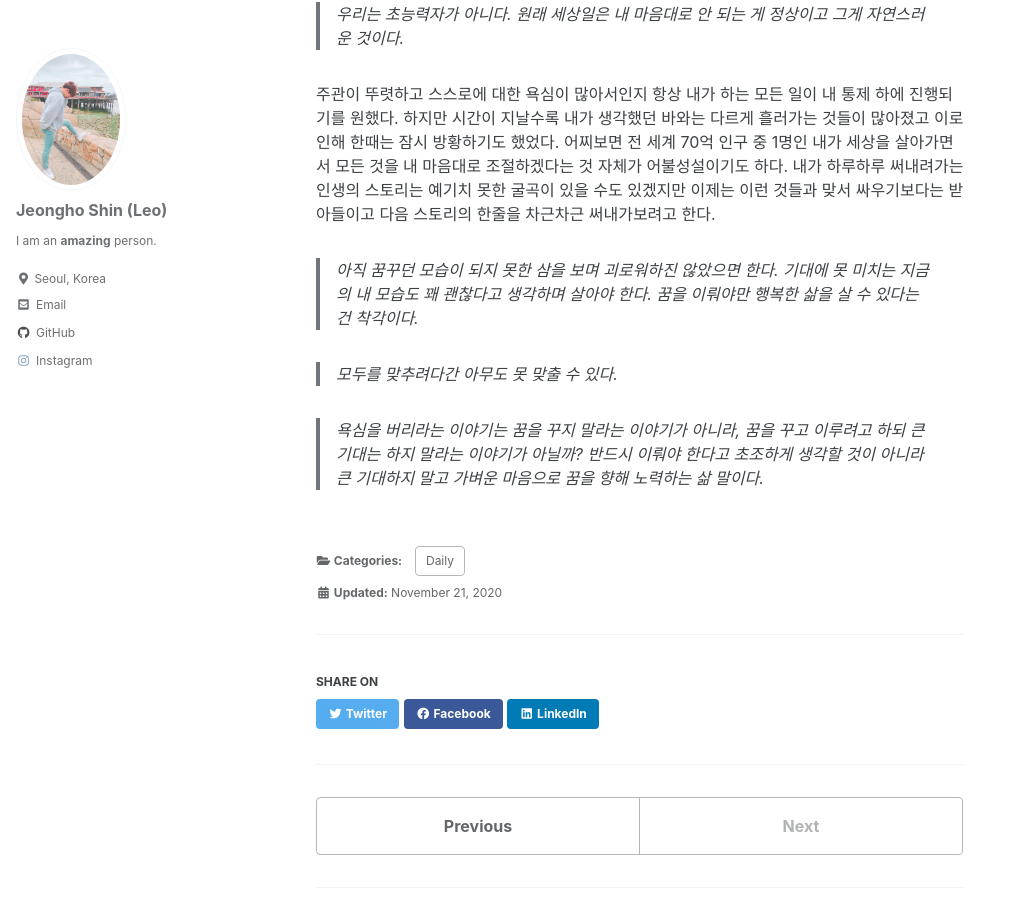
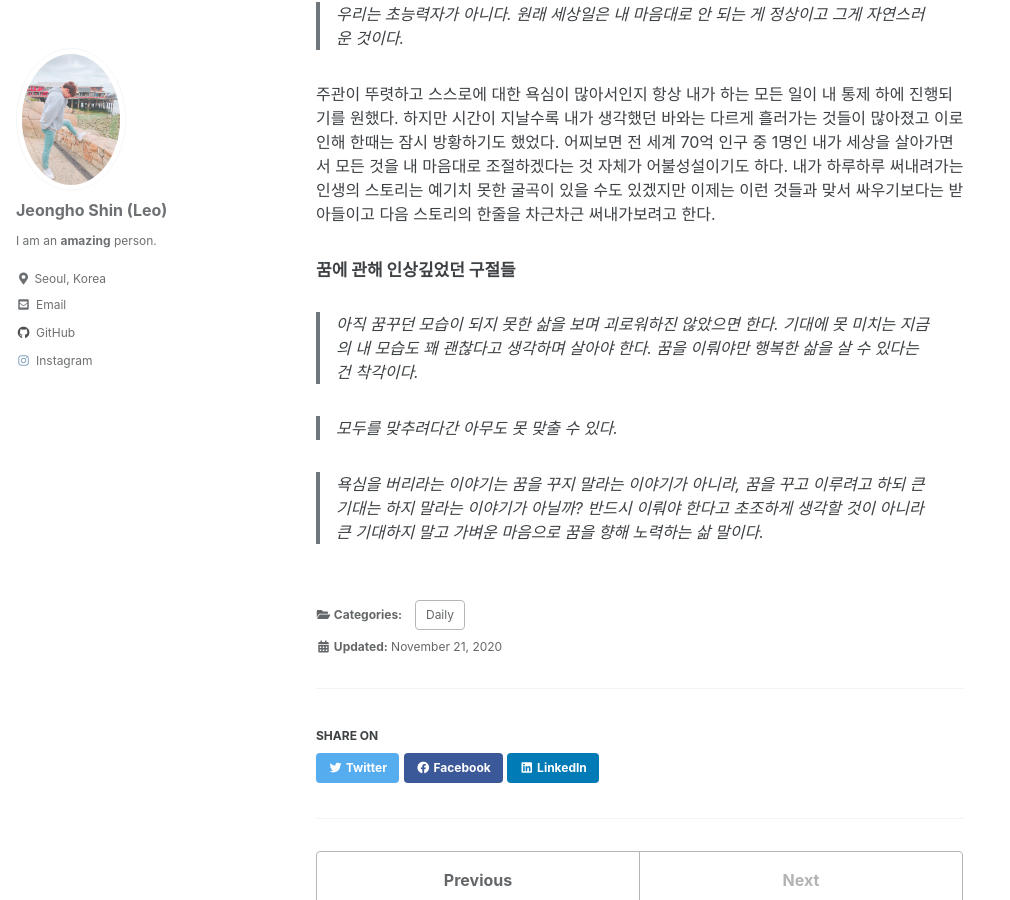
Before and after one commit to mlleo/mlleo.github.io, a Jekyll site: the page built from _posts/2020-11-21-book_review_2.md, in a window 1280 px wide and 900 px high, scrolled down 666 px. Shown: the whole window, without its empty margins (0-1010 px from the left). Built offline with Jekyll 4.4.1, drawn with Linux system fonts in a browser that asks for light colours; cached includes are drawn as plain includes; comment, search, counter and statistics services are not loaded.

Commit message:
Update 2020-11-21-book_review_2.md

```diff
--- a/_posts/2020-11-21-book_review_2.md
+++ b/_posts/2020-11-21-book_review_2.md
@@ -27,7 +27,9 @@ use_math: true # MathJax On
   주관이 뚜렷하고 스스로에 대한 욕심이 많아서인지 항상 내가 하는 모든 일이 내 통제 하에 진행되기를 원했다. 하지만 시간이 지날수록 내가 생각했던 바와는 다르게 흘러가는 것들이 많아졌고 이로 인해 한때는 잠시 방황하기도 했었다. 어찌보면 전 세계 70억 인구 중 1명인 내가 세상을 살아가면서 모든 것을 내 마음대로 조절하겠다는 것 자체가 어불성설이기도 하다. 내가 하루하루 써내려가는 인생의 스토리는 예기치 못한 굴곡이 있을 수도 있겠지만 이제는 이런 것들과 맞서 싸우기보다는 받아들이고 다음 스토리의 한줄을 차근차근 써내가보려고 한다. <br>
 </p>
 
-> 아직 꿈꾸던 모습이 되지 못한 삼을 보며 괴로워하진 않았으면 한다.
+#### 꿈에 관해 인상깊었던 구절들
+
+> 아직 꿈꾸던 모습이 되지 못한 삶을 보며 괴로워하진 않았으면 한다.
 > 기대에 못 미치는 지금의 내 모습도 꽤 괜찮다고 생각하며 살아야 한다.
 > 꿈을 이뤄야만 행복한 삶을 살 수 있다는 건 착각이다.
 
```
